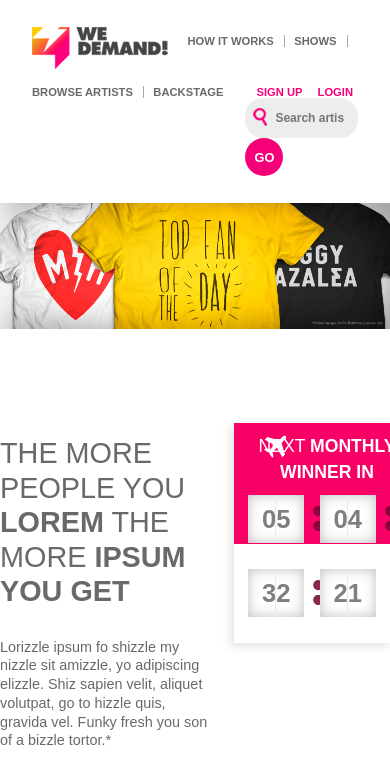
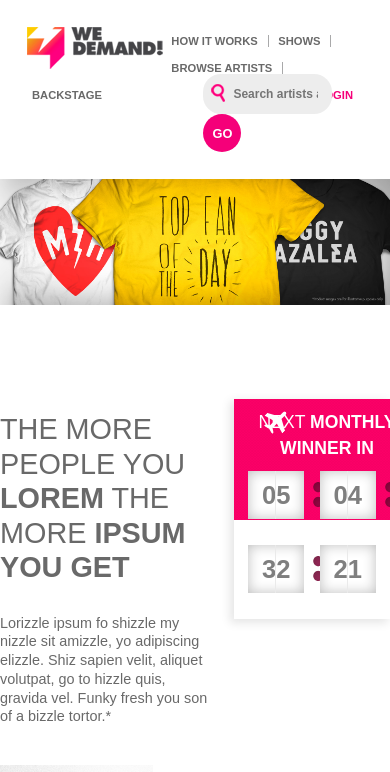
Before and after one commit to wedemand/work-with-us, a plain HTML site: page frontend-developer/site/index.html in a window 390 px wide. Shown: the top 772 px of the page. Drawn offline with Linux system fonts and the light colour scheme.

Commit message:
Header adjusts
Preparing header for responsive.

```diff
--- a/frontend-developer/site/css/style.css
+++ b/frontend-developer/site/css/style.css
@@ -63,11 +63,15 @@ body{
     margin: 27px;
 }
 
-.header--main--nav li.header--logo-container img {
-	background: url('../img/sprite_wedemand.png') no-repeat -12px -53px;
-	width: 136px;
-	height: 42px;
+.header--logo-container {
+	float: left;
+    margin-right: 1%;
 }
+    .header--logo-container img {
+        background: url('../img/sprite_wedemand.png') no-repeat -12px -53px;
+        width: 136px;
+        height: 42px;
+    }
 
 .header--main--nav {
     width: 100%;
@@ -93,35 +97,44 @@ body{
     }
     .header--main--nav li a:hover { color: #a9a9aa; }
 
-.header--main--nav li.header--logo-container a,
+.header--main--nav li:nth-of-type(4) a,
 .header--main--nav li:nth-of-type(5) a,
-.header--main--nav li.header--search a,
-.header--main--nav li:nth-of-type(6) a,
-.header--main--nav li:nth-of-type(7) a {
+.header--main--nav li:nth-of-type(6) a {
     border-right: none;
 }
 
-.header--main--nav li.header--search,
-.header--main--nav li:nth-of-type(6),
-.header--main--nav li:nth-of-type(7) {
+.header--main--nav li:nth-of-type(5),
+.header--main--nav li:nth-of-type(6) {
     float: right;
 }
 
-    .header--main--nav li:nth-of-type(6) a,
-    .header--main--nav li:nth-of-type(7) a {
+    .header--main--nav li:nth-of-type(5) a,
+    .header--main--nav li:nth-of-type(6) a {
         color: #f50079;
     }
-        .header--main--nav li:nth-of-type(6) a:hover,
-        .header--main--nav li:nth-of-type(7) a:hover {
+        .header--main--nav li:nth-of-type(5) a:hover,
+        .header--main--nav li:nth-of-type(6) a:hover {
             text-decoration: underline
         }
 
 .header--search {
-    width: 30%;
-    margin-top: -7px;
-    margin-right: 5%;
+    width: 36%;
+    margin-top: -34px;
     position: relative;
+    float: right;
+    margin-right: 11.5%;
 }
+    .header--search::before {
+        content: url('../img/1x1.png');
+        background: url('../img/sprite_wedemand.png') no-repeat -43px -15px;
+        width: 14px;
+        height: 18px;
+        display: inline-block;
+        position: absolute;
+        top: 10px;
+        left: 8px;
+    }
+
 .header--search input {
     font-size: 0.75em;
     border-radius: 18px;
@@ -131,17 +144,6 @@ body{
     padding-left: 30px;
     height: 38px;
     width: 80%;
-}
-
-.header--search::before {
-    content: url('../img/1x1.png');
-	background: url('../img/sprite_wedemand.png') no-repeat -43px -15px;
-	width: 14px;
-	height: 18px;
-    display: inline-block;
-    position: absolute;
-    top: 10px;
-    left: 8px;
 }
 
 .header--search button {
@@ -231,6 +233,7 @@ body{
         .counter--itens:last-of-type:after {
             display: none;
         }
+
     .counter--itens .counter--box {
         background-color: #fff;
         box-shadow: inset 0px 0px 14px -1px rgba(10,10,10,0.3);
@@ -255,6 +258,7 @@ body{
             top: 0px;
             right: 27px;
         }
+
     .counter--itens .counter--text {
         display: block;
         font-size: 0.5rem;
--- a/frontend-developer/site/index.html
+++ b/frontend-developer/site/index.html
@@ -33,13 +33,13 @@
 <body>
 	<div id="header-container">
 		<header class="wrapper clearfix">
+            <div class="header--logo-container">
+                <a href="http://www.wedemand.com">
+                    <img src="img/1x1.png" alt="Logo WeDemand" width="136" height="42"/>
+                </a>
+            </div>
             <nav class="header--main--nav">
                 <ul>
-                    <li class="header--logo-container">
-                        <a href="http://www.wedemand.com">
-                            <img src="img/1x1.png" alt="Logo WeDemand" width="136" height="46"/>
-                        </a>
-                    </li>
                     <li>
                         <a href="howitworks">
                             How it works
@@ -70,12 +70,12 @@
                             Sign up
                         </a>
                     </li>
-                      <li class="header--search">
-                        <input type="search" autocomplete="off" placeholder="Search artists and demand them in your city" />
-                        <button>go</button>
-                    </li>
                 </ul>
             </nav>
+            <div class="header--search">
+                <input type="search" autocomplete="off" placeholder="Search artists and demand them in your city" />
+                <button>go</button>
+            </div>
 		</header>
 	</div>
 	<section id="main-container">
```
Also changed, not shown: 1 other file.
